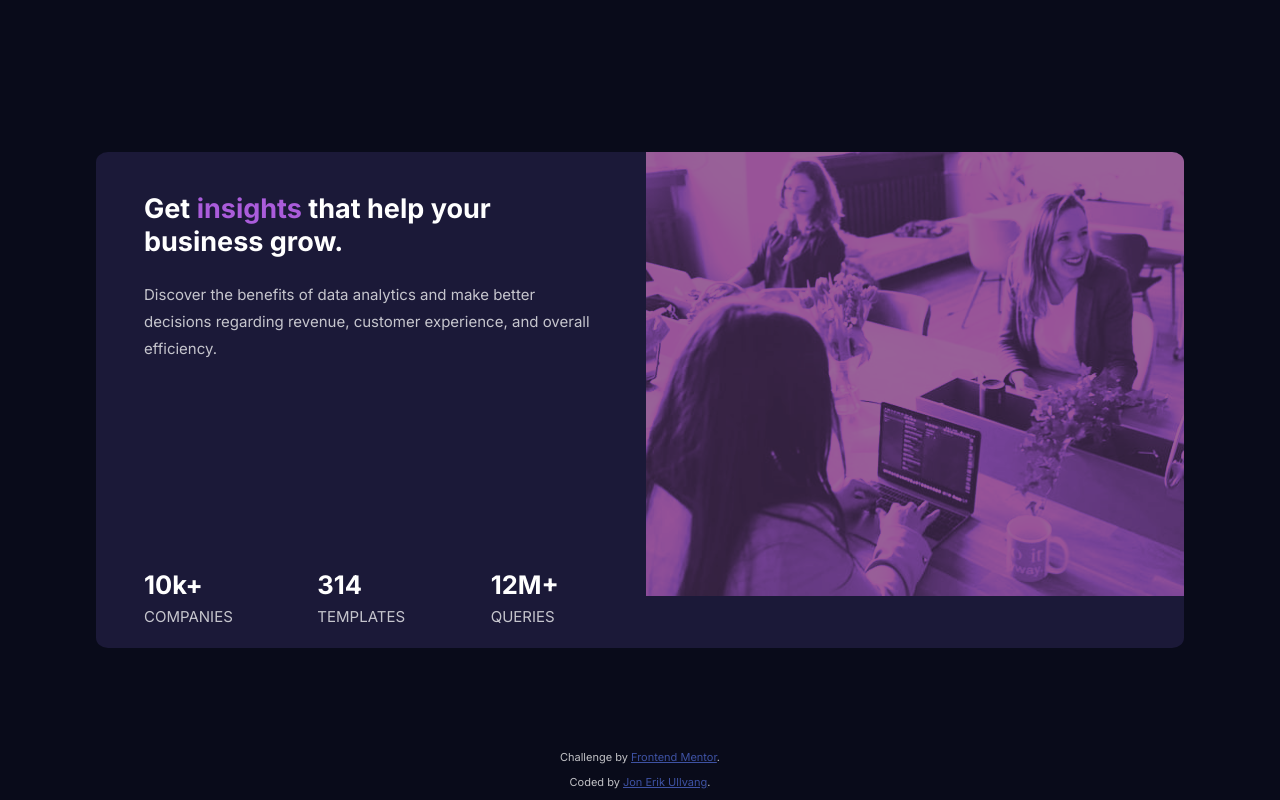
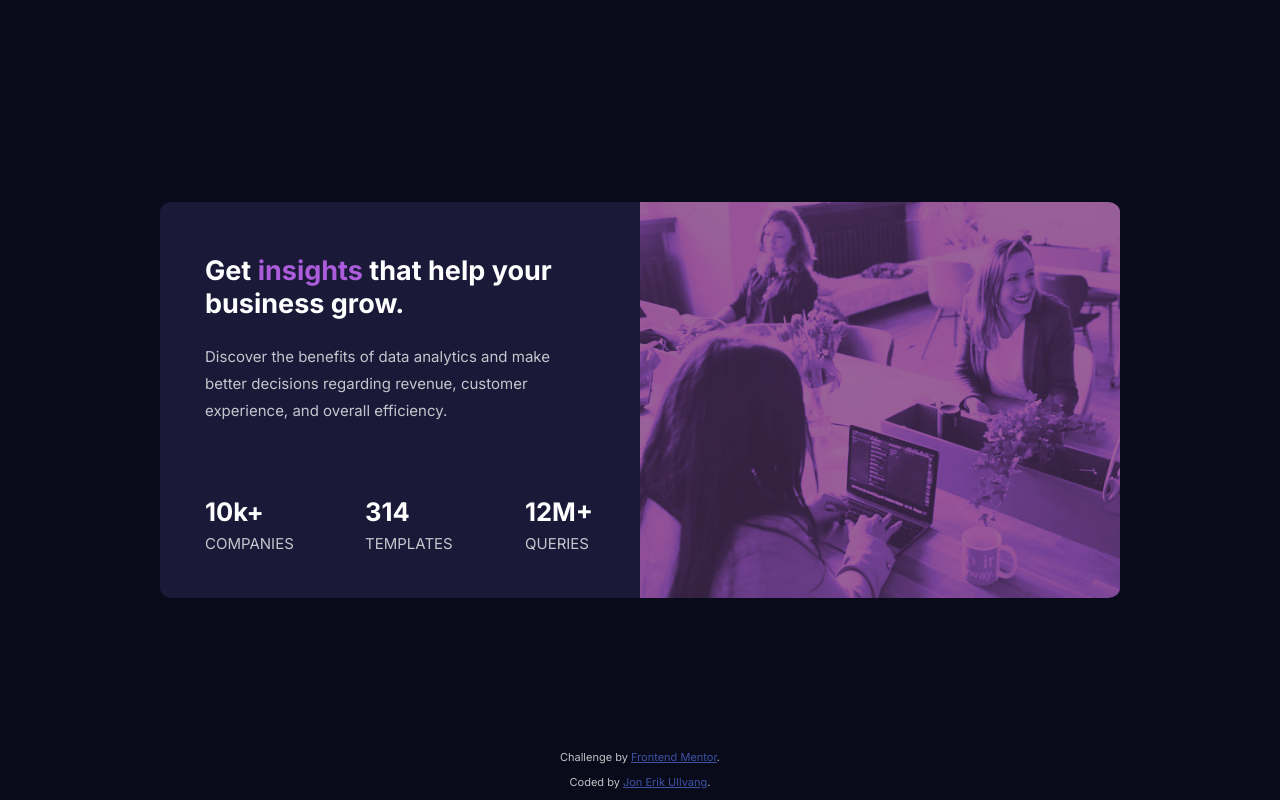
Before and after one commit to Ullvang/frontend-mentor-stats-preview-component, a React (Create React App) app: page / in a window 1280 px wide. Built offline with nearby package versions, Linux system fonts and the light colour scheme.

Commit message:
fix flex issues

```diff
--- a/src/App.css
+++ b/src/App.css
@@ -46,6 +46,7 @@ footer {
 
 picture {
   width: 100%;
+  display: flex;
 }
 
 picture > img {
--- a/src/App.responsive.css
+++ b/src/App.responsive.css
@@ -14,18 +14,20 @@
     margin: 0px;
   }
   picture {
-    width: 100%;
-    min-height: 372.362px;
+    width: 50%;
+    /* height: 416.263px; */
+    /* min-height: 372.362px; */
   }
 
-  /* picture > image {
+  picture > img {
     width: 100%;
-  } */
+  }
 
   #info-box {
-    margin: 2rem 3rem;
+    padding: 2rem 3rem;
     position: relative;
     text-align: left;
+    width: 50%;
     /* line-height: 150%; */
   }
 
@@ -34,7 +36,7 @@
     flex-direction: row;
     justify-content: space-between;
     position: absolute;
-    bottom: 0;
+    bottom: 2rem;
     width: 100%;
     /* text-align: center; */
   }
@@ -52,15 +54,23 @@
   }
 }
 
-@media screen and (max-width: 1400px) and (min-width: 1000px) {
-  picture {
+@media screen and (max-width: 1400px) and (min-width: 1200px) {
+  /* picture {
     min-height: 496.038px;
+  } */
+  #card {
+    width: 75%;
   }
+}
+
+@media screen and (max-width: 1200px) and (min-width: 1000px) {
   #card {
-    width: 85%;
+    width: 80%;
   }
   #info-box {
-    margin: 0.5rem 1rem;
-    /* line-height: 150%; */
+    padding: 1.5rem 2.5rem;
+  }
+  #highlights {
+    bottom: 1.5rem;
   }
 }
--- a/src/index.css
+++ b/src/index.css
@@ -1,7 +1,9 @@
 :root {
   font-size: 15px;
 }
-
+* {
+  box-sizing: border-box;
+}
 body {
   margin: 0;
   color: white;
```
